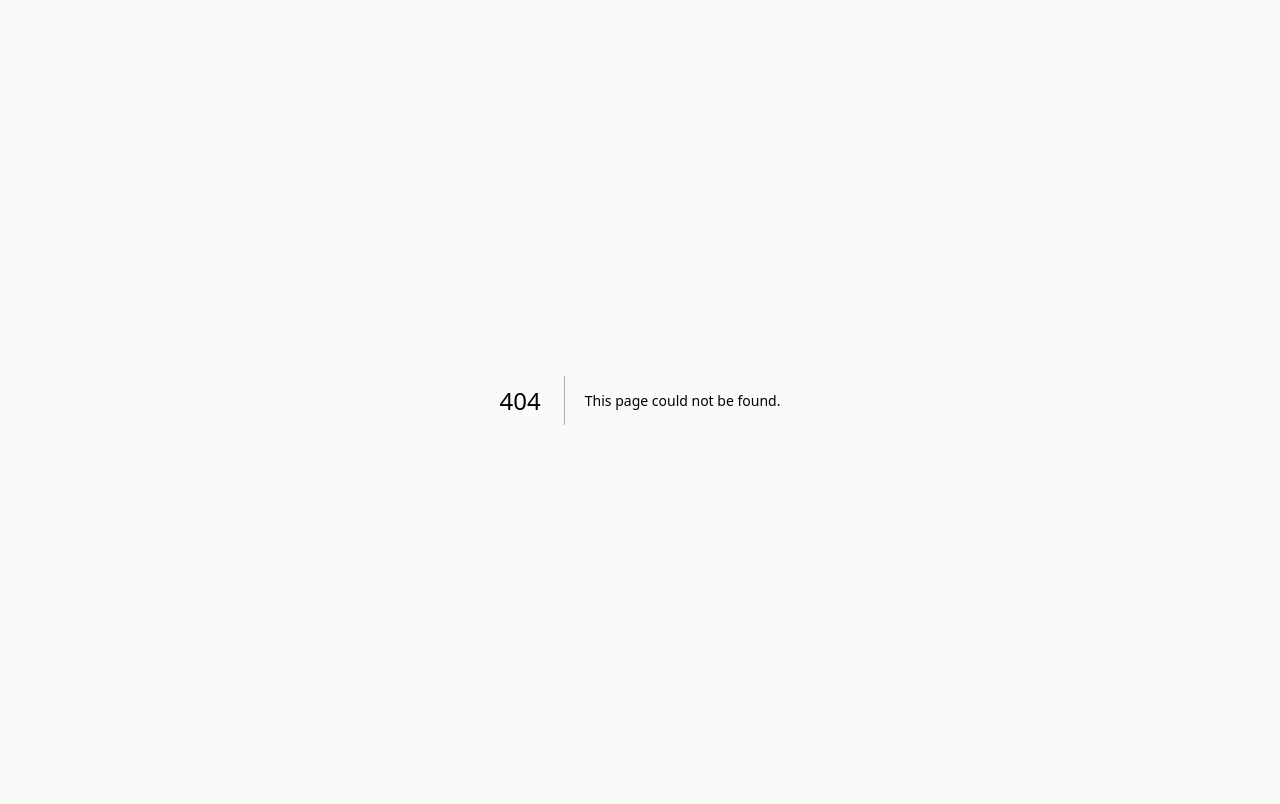
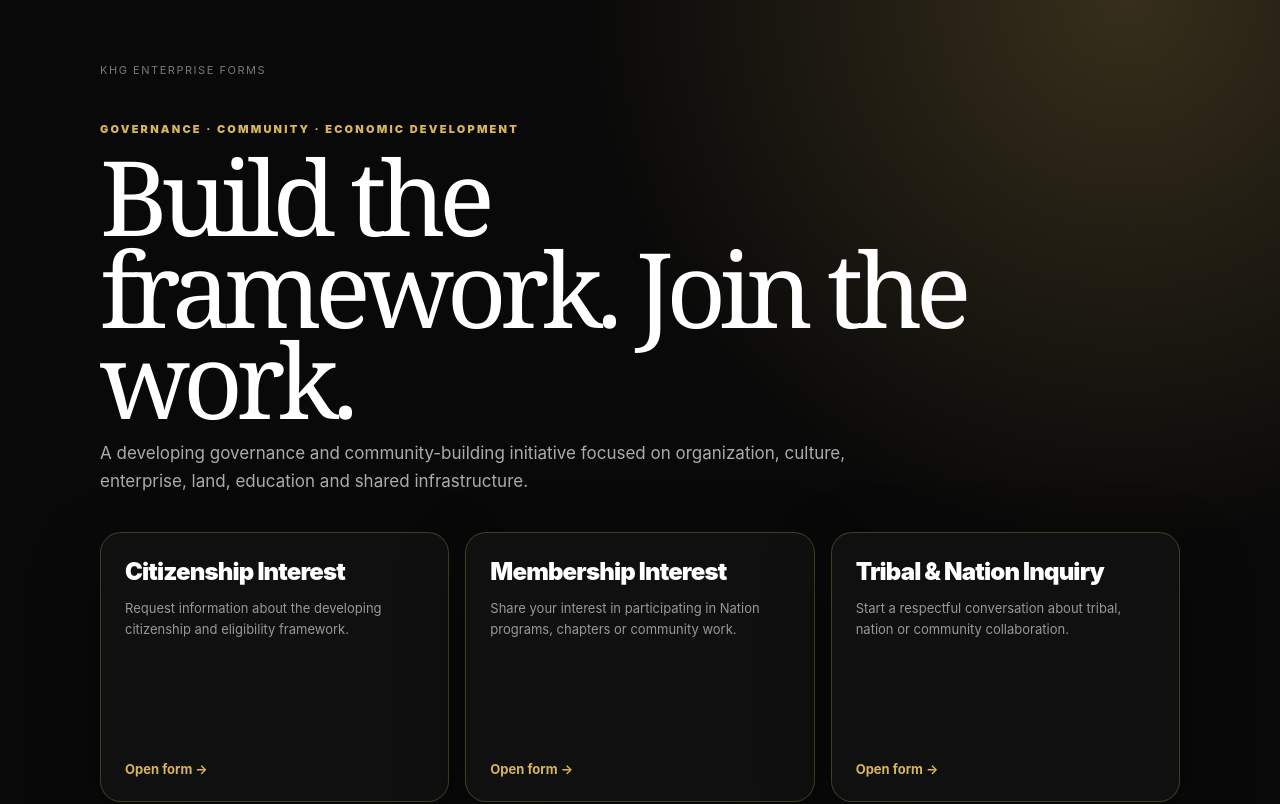
Before and after one commit to dolodorsey/khg-forms, a Next.js app: page /nation in a window 1280 px wide. Before the commit this address had no page. Shown: the top 804 px of the page. Built offline with nearby package versions, Linux system fonts and the light colour scheme.

Commit message:
feat: add The Nation public platform

```diff
--- /dev/null
+++ b/src/app/nation/page.js
@@ -0,0 +1,11 @@
+import PlatformLanding from '../../components/PlatformLanding';
+import { getActivePlatform } from '../../lib/activePlatforms';
+
+export const metadata = {
+  title: 'The Nation — Governance, Community & Enterprise',
+  description: 'Learn about The Nation initiative and submit direct citizenship, membership, business, sponsorship and participation inquiries.',
+};
+
+export default function NationPage() {
+  return <PlatformLanding slug="nation" platform={getActivePlatform('nation')} />;
+}
```
